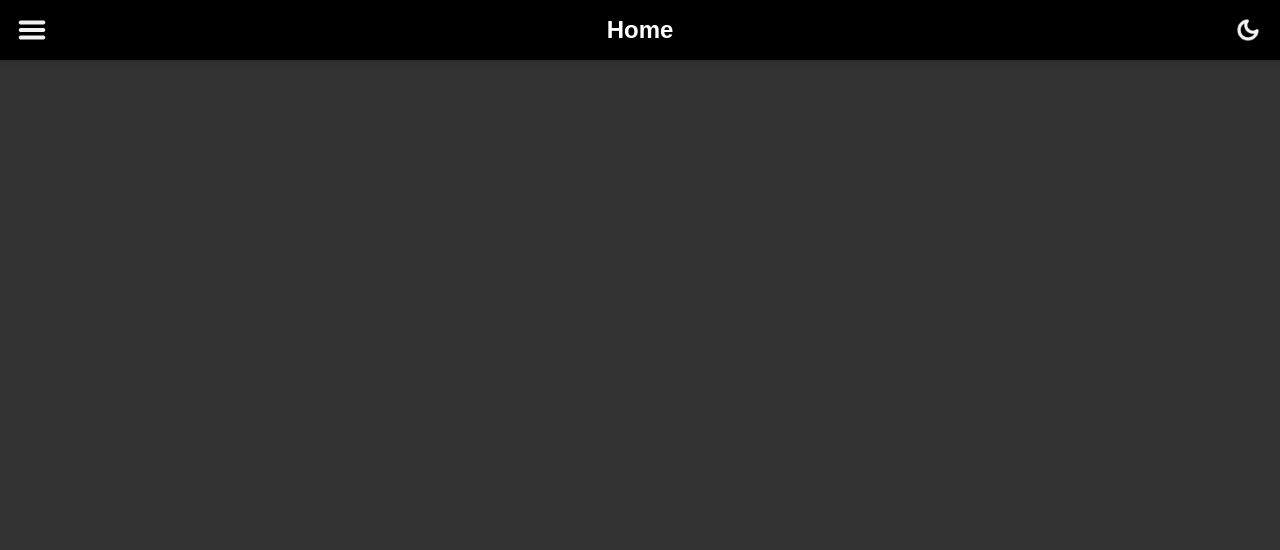
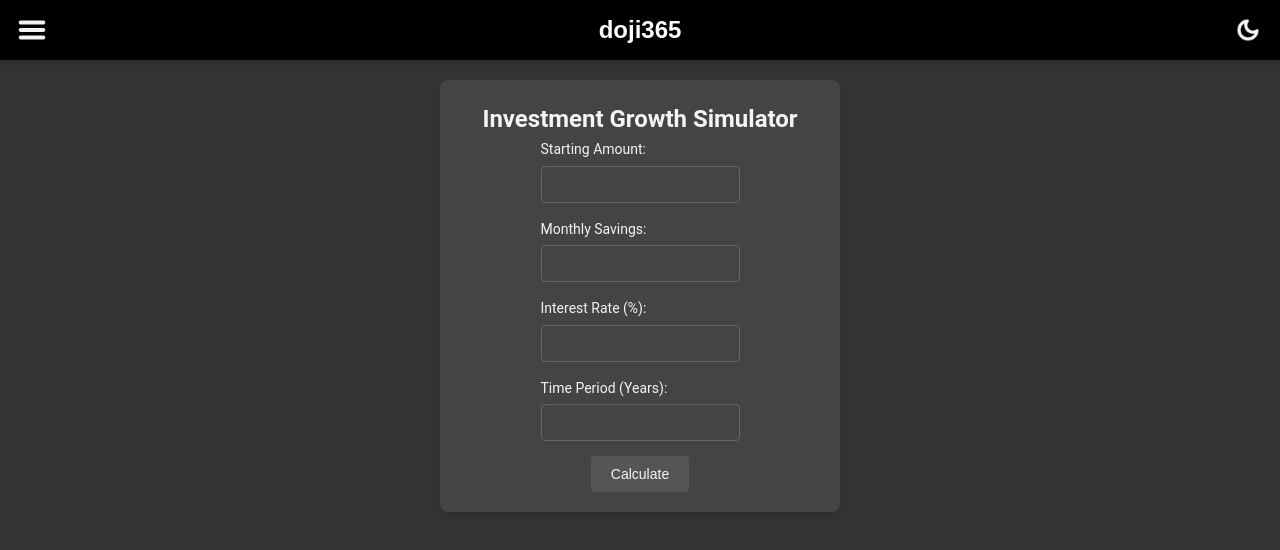
Before and after one commit to iluvcoding123/finance_app, a React (Create React App) app: page /growthsim in a window 1280 px wide. Before the commit this address had no page. Shown: the top 550 px of the page. Built offline with nearby package versions, Linux system fonts and the light colour scheme.

Commit message:
Changed Calculator files and naming to be more general for multipurpose use

```diff
--- a/src/App.js
+++ b/src/App.js
@@ -2,7 +2,7 @@ import React, { useState } from "react";
 import { BrowserRouter as Router, Routes, Route } from "react-router-dom";
 import Navbar from "./components/Navbar";
 import Home from "./pages/Home";
-import InterestCalculator from "./pages/InterestCalculator";
+import GrowthSim from "./pages/GrowthSim";
 import "./App.css";
 
 function App() {
@@ -22,7 +22,7 @@ function App() {
             <Navbar toggleTheme={toggleTheme} />
             <Routes>
                 <Route path="/" element={<Home />} />
-                <Route path="/interestcalculator" element={<InterestCalculator />} />
+                <Route path="/growthsim" element={<GrowthSim />} />
             </Routes>
         </Router>
     );
--- a/src/components/Dropdown.js
+++ b/src/components/Dropdown.js
@@ -6,8 +6,7 @@ function Dropdown() {
     return (
         <div className="dropdown-menu">
             <Link to="/" className="dropdown-item">Home</Link>
-            <Link to="/interestcalculator" className="dropdown-item">Compound Interest Calculator</Link>
-            {/* Add more links as needed */}
+            <Link to="/growthsim" className="dropdown-item">Investment Growth Simulator</Link>
         </div>
     );
 }
--- a/src/components/Form.js
+++ b/src/components/Form.js
@@ -39,7 +39,7 @@ function Form({ onCalculate }) {
     return (
         <div className="form-container">
             <div className="form-header">
-                <h2>Compound Interest Calculator</h2>
+                <h2>Investment Growth Simulator</h2>
             </div>
             <form onSubmit={handleSubmit}>
                 <div className="form-group">
--- a/src/components/Navbar.js
+++ b/src/components/Navbar.js
@@ -16,7 +16,7 @@ function Navbar({ toggleTheme }) {
             </div>
             <div className="navbar-title-container">
                 <Link to="/" className="navbar-title">
-                    Home
+                    doji365
                 </Link>
             </div>
             <div className="theme-toggle" onClick={toggleTheme}>
```
Also changed, not shown: src/pages/GrowthSim.js (renamed from src/pages/InterestCalculator.js, +4 -4 lines), src/pages/GrowthSim.css (renamed from src/pages/InterestCalculator.css).
